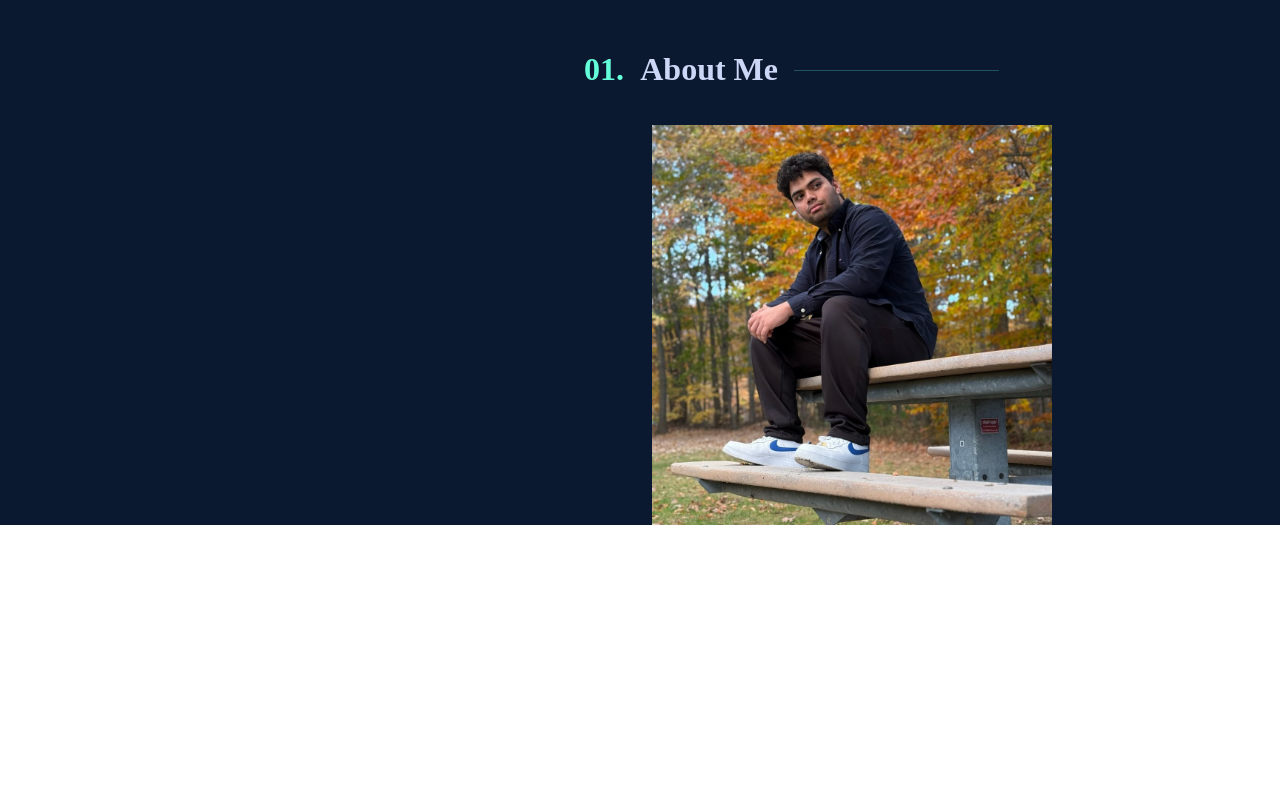
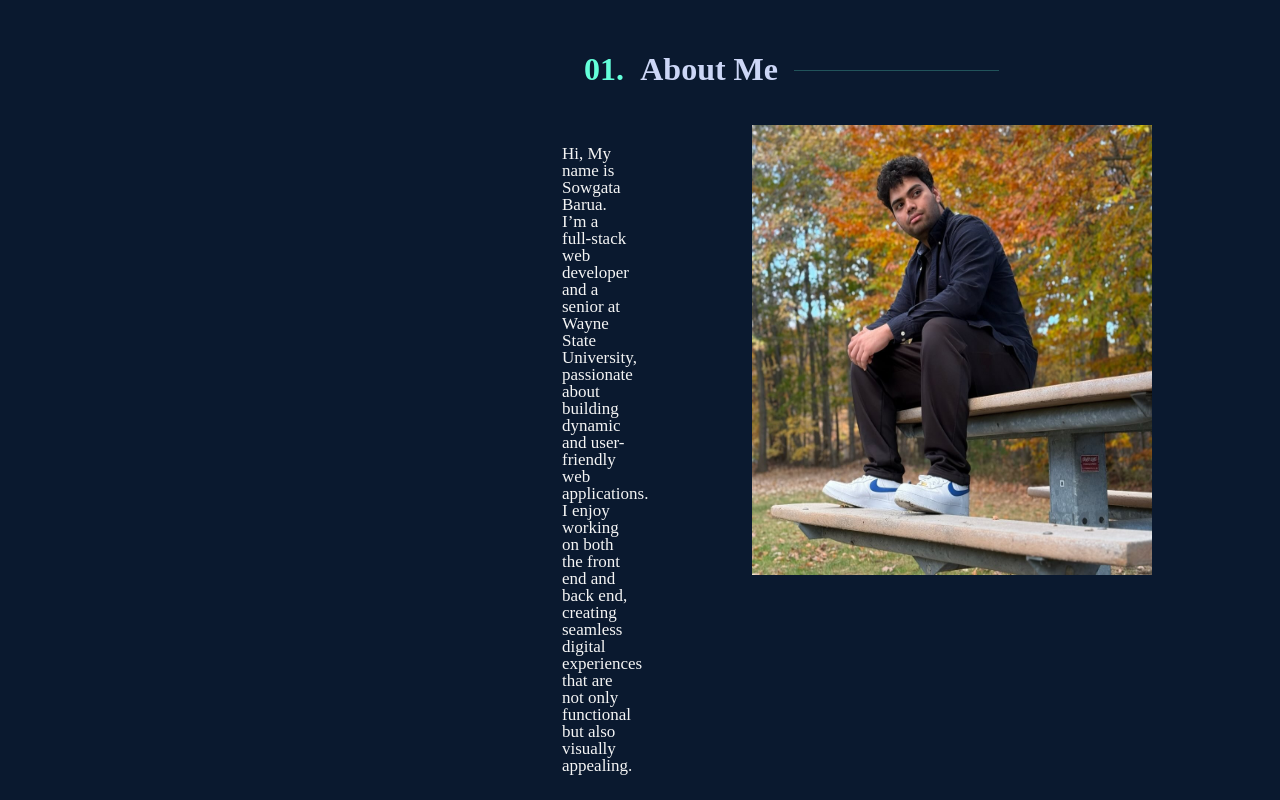
Before and after one commit to SowgataB/V4.-My-Porfolio, a plain HTML site: page Index.html in a window 1280 px wide. Shown: the part 1000-1800 px from the top of the page. Before the commit the page ends 1525 px from the top, so only its background shows below. Drawn offline with Linux system fonts and the light colour scheme.

Commit message:
about me 2.0

```diff
--- a/Index.html
+++ b/Index.html
@@ -48,7 +48,7 @@
                     Sowgata Barua.
                 </div>
                 <div class="h3">
-                    Computer Science Student.
+                    Full Stack Web Developer (MERN)
                 </div>
                 <div class="p1">
                     I'm a passionate senior at Wayne State University, majoring in Computer Science. With a strong foundation in Web Development & Programming, I'm dedicated to building innovative solutions and solving complex problems.
@@ -71,7 +71,12 @@
     <div class="container-fluid">
         <div class="row bg-blue">
             <div class="col-sm-12 col-md-6 col-lg-6">
-
+                <h2>Hi, My name is Sowgata Barua. I’m a full-stack web developer and a senior at Wayne State University, passionate about building dynamic and user-friendly web applications.
+                    I enjoy working on both the front end and back end, creating seamless digital experiences that are not only functional but also visually appealing.</h2>
+                <h2>During my time at Wayne State, I’ve worked on various projects that allowed me to develop my skills with technologies like JavaScript, React, Node.js, and MongoDB. I love taking on challenging problems, finding creative solutions, and staying on top of new trends in web development.
+                    Collaboration has always been a key part of my process.</h2>
+                <h2>As I approach graduation, I’m excited about the opportunity to contribute to meaningful projects and take on new challenges in the tech world.
+                    I’m driven to create innovative solutions that make a difference and improve how people interact with technology.</h2>
             </div>
             <div class="col-sm-12 col-md-6 col-lg-6">
                 <img src="./images/pp.jpg" alt="Profile Pic" class="img-fluid">
--- a/css/custom.css
+++ b/css/custom.css
@@ -94,8 +94,17 @@ h1 {
     color:#64ffda
 }
 
-img {
+.col-sm-12 img {
     width: 400px;
-    height: 400px;
+    height: 450px;
+    margin-left: 100px;
+}
 
+h2 {
+    margin: 20px 0px 30px 550px;
+    color: whitesmoke;
+    font-family: 'fira sans';
+    font-size: 17px;
+    line-height: 1;
+    font-weight: 300;
 }
```
